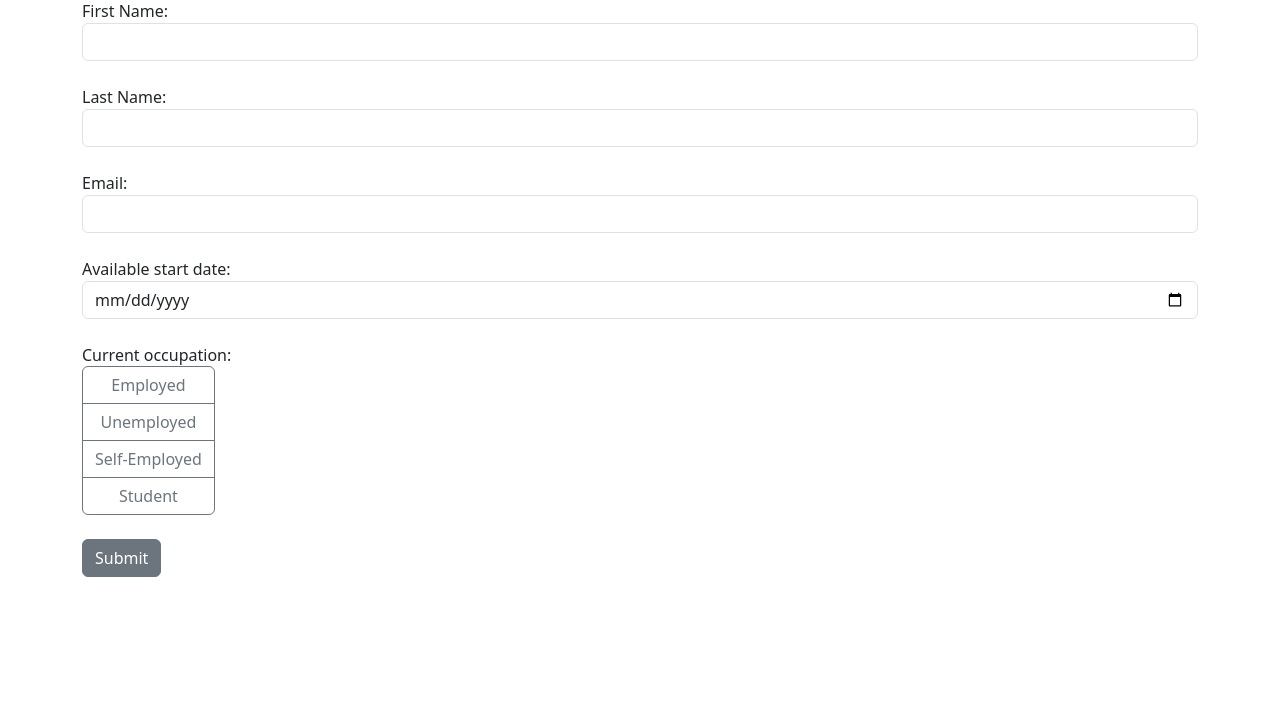
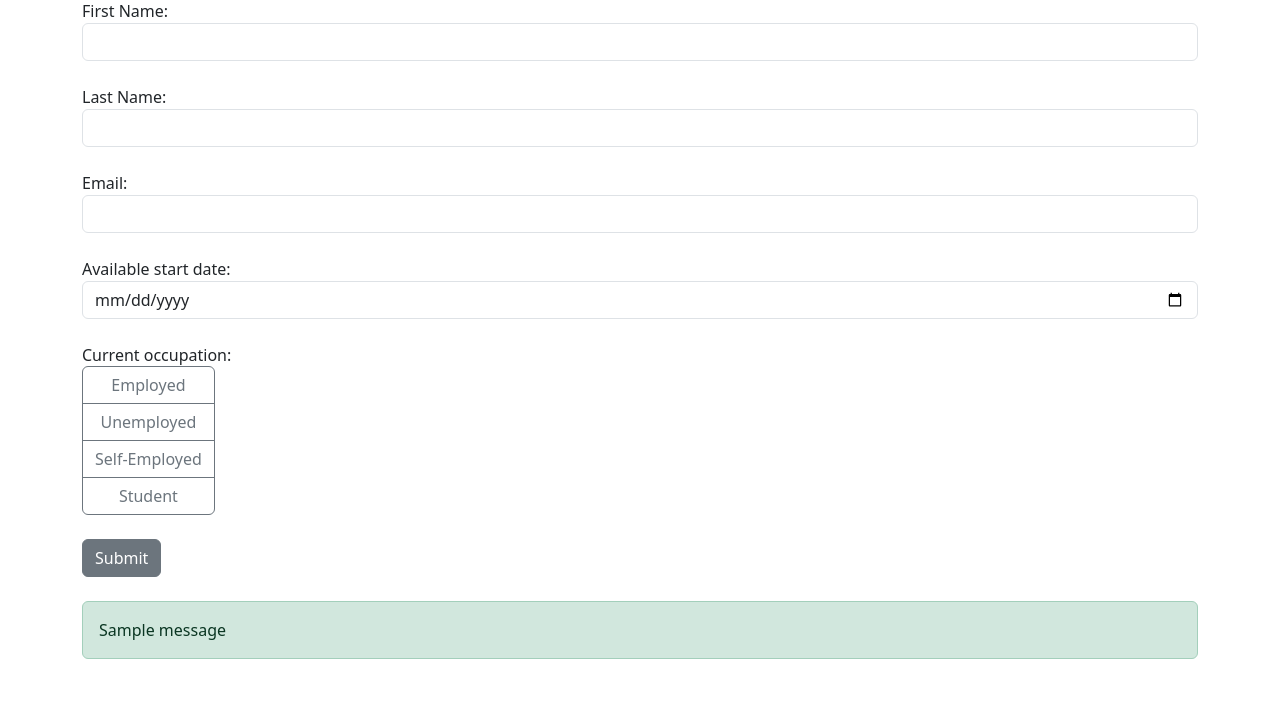
Before and after one commit to rikuto-mikado/python-lesson-02, a Flask app: page / in a window 1280 px wide. Shown: the part 97-800 px from the top of the page. Run offline with Flask 3, Linux system fonts and the light colour scheme; tables that the repository leaves empty hold one stand-in row (values such as "Sample post"); one stand-in notice (Sample message) is shown.

Commit message:
update the lecture

```diff
--- a/app.py
+++ b/app.py
@@ -1,5 +1,7 @@
 from datetime import datetime
-from flask import Flask, render_template, request
+
+# flash: Function to display one-time messages to users (e.g., success/error notifications after form submission)
+from flask import Flask, render_template, request, flash
 
 # Import SQLAlchemy for database functionality and initialize the database object
 # This allows us to interact with databases using Python objects instead of raw SQL
@@ -48,6 +50,7 @@ def index():
         # The actual database insertion happens when db.session.commit() is called
         db.session.add(form)
         db.session.commit()
+        flash(f"{first_name}, Your form was submitted successfully!", "success")
 
     # Render and return the HTML template
     return render_template("index.html")
--- a/templates/index.html
+++ b/templates/index.html
@@ -43,6 +43,20 @@
                         </div>
                     </div>
                     <button class="btn btn-secondary mb-4" type="submit">Submit</button>
+                    <!-- Create a temporary variable 'messages' to store all flash messages from the server -->
+                    {% with messages = get_flashed_messages() %}
+                    <!-- Check if there are any messages to display -->
+                    {% if messages %}
+                    <div class="alert alert-success">
+                        <!-- Loop through each message in the messages list -->
+                        {% for message in messages %}
+                            {{ message }}
+                        {% endfor %}
+                    </div>
+                    <!-- End the if statement -->
+                    {% endif %}
+                    <!-- End the with block and clean up the 'messages' variable -->
+                    {% endwith %}
             </form>
         </div>
         <script src="https://cdnjs.cloudflare.com/ajax/libs/jquery/3.7.1/jquery.min.js"></script>
```
